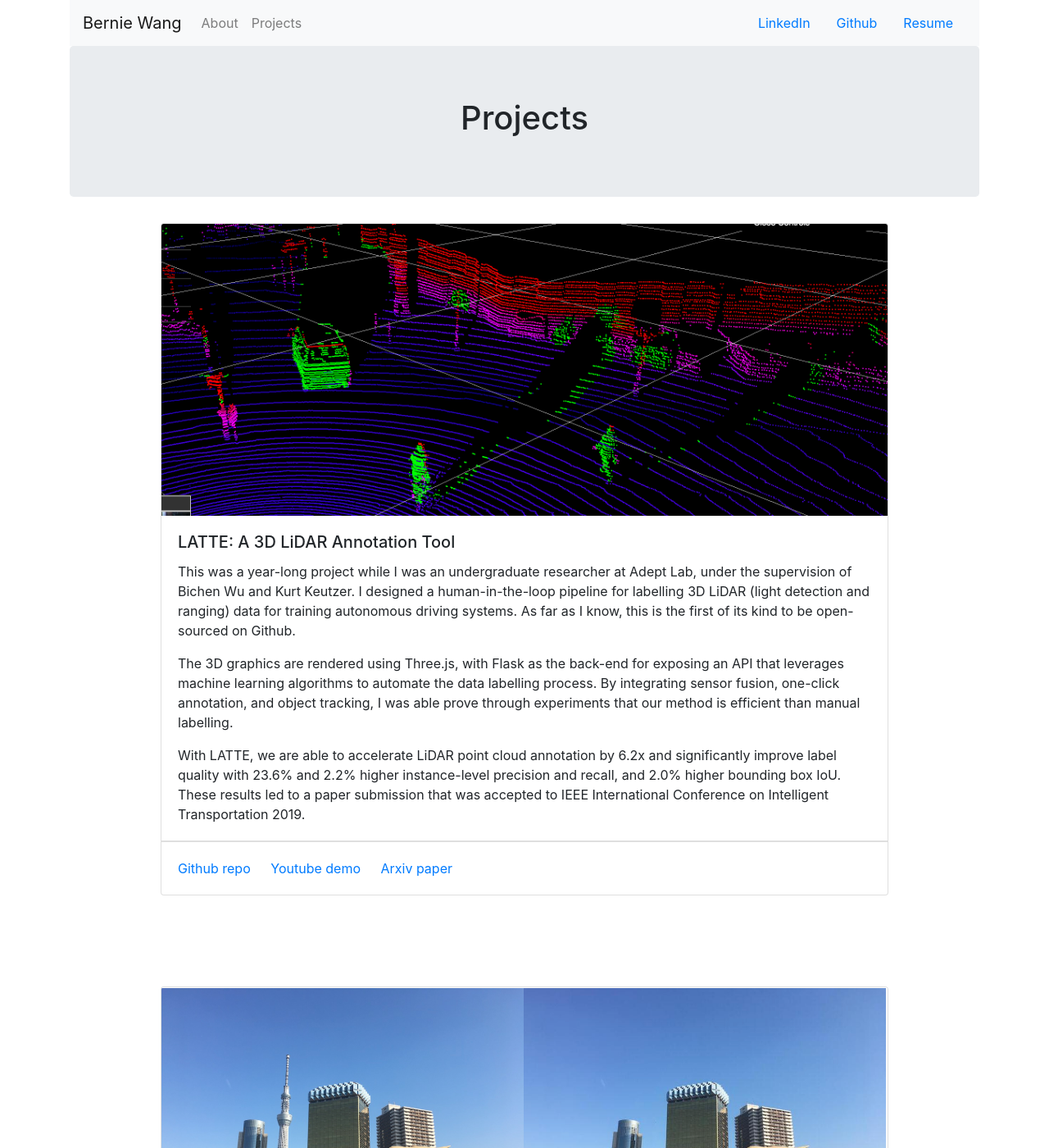
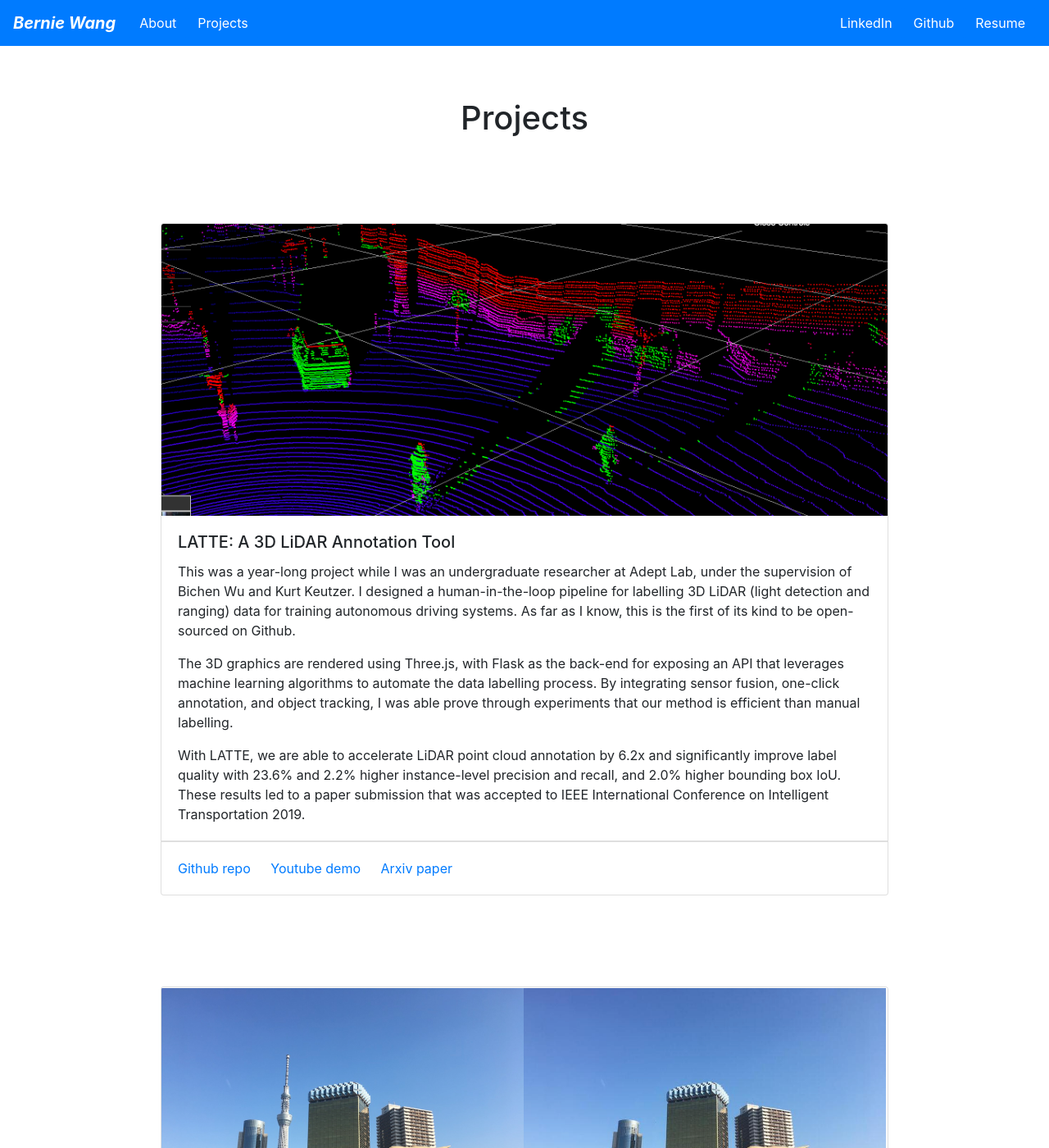
Before and after one commit to Bernwang/Bernwang.github.io, a Jekyll site: the page built from projects.html, in a window 1280 px wide and 1400 px high. Shown: the whole window at 82% size. Built offline with Jekyll 4.4.1, drawn with Linux system fonts in a browser that asks for light colours; some web fonts are replaced.

Commit message:
restyled about page and navbar

```diff
--- a/_includes/header.html
+++ b/_includes/header.html
@@ -1,29 +1,26 @@
-<nav class="navbar navbar-expand-lg navbar-light bg-light">
-  <a class="navbar-brand">Bernie Wang</a>
+<nav class="navbar navbar-expand-lg navbar-dark bg-primary sticky-top">
+  <a class="navbar-brand"><b><i>Bernie Wang</i></b></a>
   <button class="navbar-toggler" type="button" data-toggle="collapse" data-target="#navbarText" aria-controls="navbarText" aria-expanded="false" aria-label="Toggle navigation">
     <span class="navbar-toggler-icon"></span>
   </button>
   <div class="collapse navbar-collapse" id="navbarText">
     <ul class="navbar-nav mr-auto">
       <li class="nav-item">
-        <a class="nav-link" href="index.html">About<span class="sr-only">(current)</span></a>
+				<a class="btn btn-primary" href="index.html">About<span class="sr-only">(current)</span></a>
+			</li>
+      <li class="nav-item">
+        <a class="btn btn-primary" href="projects.html">Projects</a>
+      </li>
+		</ul>
+		<ul class="navbar-nav">
+      <li class="nav-item">
+        <a class="btn btn-primary" href="https://www.linkedin.com/in/wangbernie/" target="_blank">LinkedIn</a>
       </li>
       <li class="nav-item">
-        <a class="nav-link" href="projects.html">Projects</a>
-      </li>
-    </ul>
-    <!--<span class="navbar-text">
-      Navbar text with an inline element
-    </span>-->
-    <ul class="nav justify-content-end">
-      <li class="nav-item">
-        <a class="nav-link" href="https://www.linkedin.com/in/wangbernie/" target="_blank">LinkedIn</a>
+        <a class="btn btn-primary" href="https://github.com/bernwang" target="_blank">Github</a>
       </li>
       <li class="nav-item">
-        <a class="nav-link" href="https://github.com/bernwang" target="_blank">Github</a>
-      </li>
-      <li class="nav-item">
-        <a class="nav-link" href="files/bernie_wang_resume_072120.pdf" target="_blank">Resume</a>
+        <a class="btn btn-primary" href="files/bernie_wang_resume_072120.pdf" target="_blank">Resume</a>
       </li>
     </ul>
   </div>
--- a/_layouts/page.html
+++ b/_layouts/page.html
@@ -9,6 +9,9 @@
 	<link href="https://fonts.googleapis.com/css?family=Lato" rel="stylesheet">
 	<link rel="stylesheet" type="text/css" href="css/style.css">
   <link rel="stylesheet" href="https://stackpath.bootstrapcdn.com/bootstrap/4.5.0/css/bootstrap.min.css" integrity="sha384-9aIt2nRpC12Uk9gS9baDl411NQApFmC26EwAOH8WgZl5MYYxFfc+NcPb1dKGj7Sk" crossorigin="anonymous">
+  <script src="https://code.jquery.com/jquery-3.5.1.slim.min.js" integrity="sha384-DfXdz2htPH0lsSSs5nCTpuj/zy4C+OGpamoFVy38MVBnE+IbbVYUew+OrCXaRkfj" crossorigin="anonymous"></script>
+  <script src="https://cdn.jsdelivr.net/npm/popper.js@1.16.0/dist/umd/popper.min.js" integrity="sha384-Q6E9RHvbIyZFJoft+2mJbHaEWldlvI9IOYy5n3zV9zzTtmI3UksdQRVvoxMfooAo" crossorigin="anonymous"></script>
+  <script src="https://stackpath.bootstrapcdn.com/bootstrap/4.5.0/js/bootstrap.min.js" integrity="sha384-OgVRvuATP1z7JjHLkuOU7Xw704+h835Lr+6QL9UvYjZE3Ipu6Tp75j7Bh/kR0JKI" crossorigin="anonymous"></script>
 	<meta http-equiv="content-type" content="text/html; charset=utf-8" />
 	<title>Bernie Wang</title>
 </head>
--- a/css/style.css
+++ b/css/style.css
@@ -1,4 +1,9 @@
 .project-card {
   margin: auto;
   margin-bottom: 10%;
+  width: 80%;
 }
+
+.portrait {
+  width: 20vw;
+}
--- a/projects.html
+++ b/projects.html
@@ -1,16 +1,17 @@
 ---
 layout: page
 ---
+
+{% include header.html %}
 <div class="container">
-  {% include header.html %}
-  <section class="jumbotron text-center">
+  <section class="jumbotron text-center bg-transparent">
   <div class="container">
     <h1>Projects</h1>
   </div>
   </section>
 
   <div class="album">
-  <div class="card project-card" style="width: 80%;">
+  <div class="card project-card">
     <img src="files/latte_screenshot.png" class="card-img-top" alt="...">
     <div class="card-body">
       <h5 class="card-title">LATTE: A 3D LiDAR Annotation Tool</h5>
@@ -40,7 +41,7 @@ layout: page
     </div>
   </div>
 
-  <div class="card project-card" style="width: 80%;">
+  <div class="card project-card">
     <img src="files/seam_carving_screenshot.png" class="card-img-top" alt="...">
     <div class="card-body">
       <h5 class="card-title">Seam Carving</h5>
@@ -65,7 +66,7 @@ layout: page
     </div>
   </div>
 
-  <div class="card project-card" style="width: 80%;">
+  <div class="card project-card">
     <div>
     <img src="files/santorini.jpg" class="card-img-top float-left" alt="..." style="width: 50%;">
     <img src="files/santorini_miniaturized_color_adjusted.jpg" class="card-img-top float-right" alt="..." style="width: 50%;">
@@ -86,7 +87,7 @@ layout: page
     </div>
   </div>
 
-  <div class="card project-card" style="width: 80%;">
+  <div class="card project-card">
     <img src="files/image_stitching_screenshot.jpg" class="card-img-top" alt="...">
     <div class="card-body">
       <h5 class="card-title">[Auto]Stitching Photo Mosaics</h5>
@@ -101,7 +102,7 @@ layout: page
     </div>
   </div>
 
-  <div class="card project-card" style="width: 80%;">
+  <div class="card project-card">
     <img src="files/lightfield_screenshot.gif" class="card-img-top" alt="...">
     <div class="card-body">
       <h5 class="card-title">Lightfield Camera</h5>
@@ -117,7 +118,7 @@ layout: page
     </div>
   </div>
 
-  <div class="card project-card" style="width: 80%;">
+  <div class="card project-card">
     <div class="text-center">
       <img src="files/face_morph_screenshot.gif" class="card-img-top" alt="..." style="width: 30%;">
     </div>
@@ -135,7 +136,7 @@ layout: page
     </div>
   </div>
 
-  <div class="card project-card" style="width: 80%;">
+  <div class="card project-card">
     <img src="files/image_blend_screenshot.jpg" class="card-img-top" alt="...">
     <div class="card-body">
       <h5 class="card-title">Image Blending</h5>
@@ -154,7 +155,7 @@ layout: page
     </div>
   </div>
 
-  <div class="card project-card" style="width: 80%;">
+  <div class="card project-card">
     <img src="files/pinhole_screenshot.jpg" class="card-img-top" alt="...">
     <div class="card-body">
       <h5 class="card-title">Pinhole Camera</h5>
@@ -177,7 +178,7 @@ layout: page
     </div>
   </div>
 
-  <div class="card project-card" style="width: 80%;">
+  <div class="card project-card">
     <img src="files/color_alignment_screenshot.png" class="card-img-top" alt="...">
     <div class="card-body">
       <h5 class="card-title">Automatic Color Channel Alignment</h5>
```
Also changed, not shown: index.html (+41 -6 lines), 8 other files.
